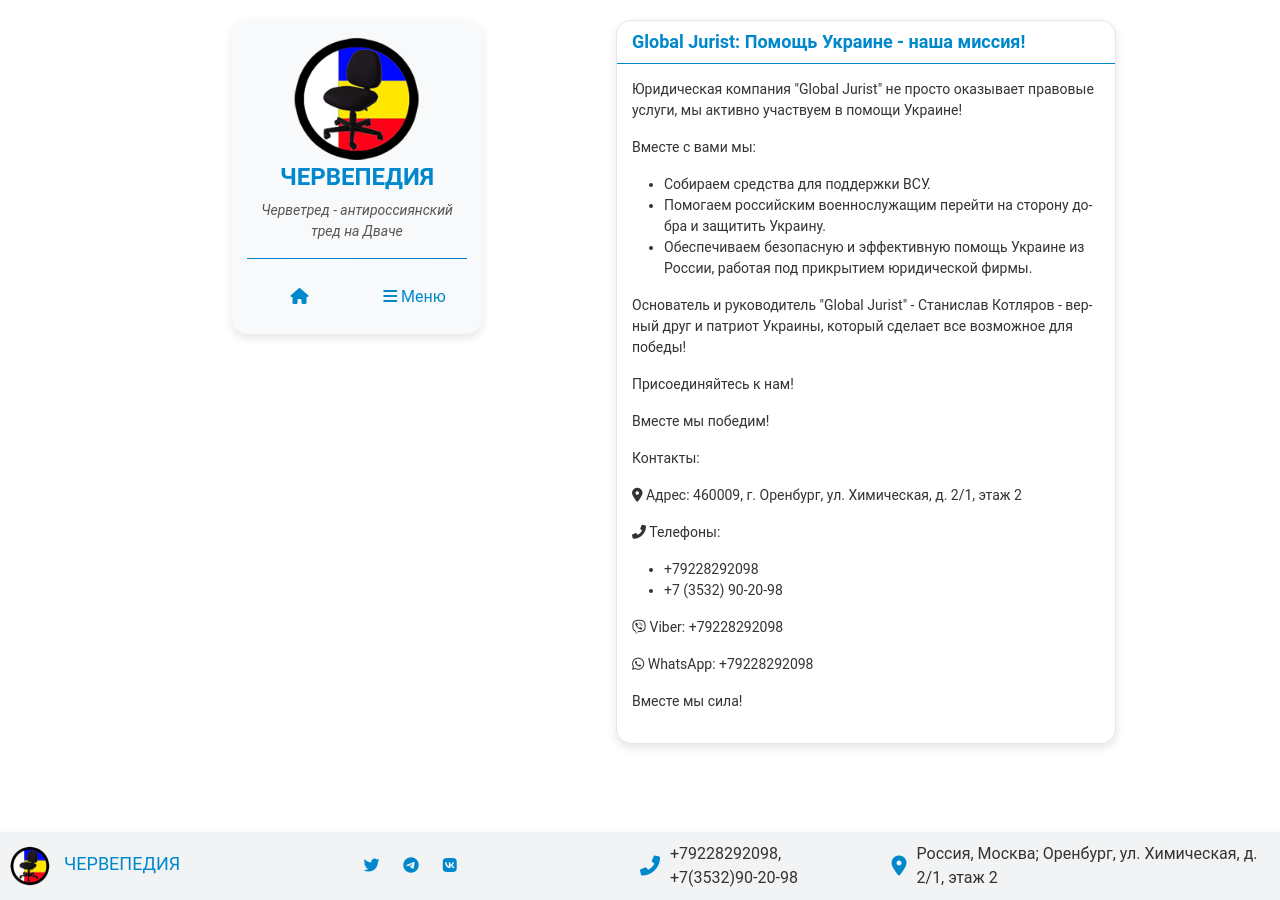
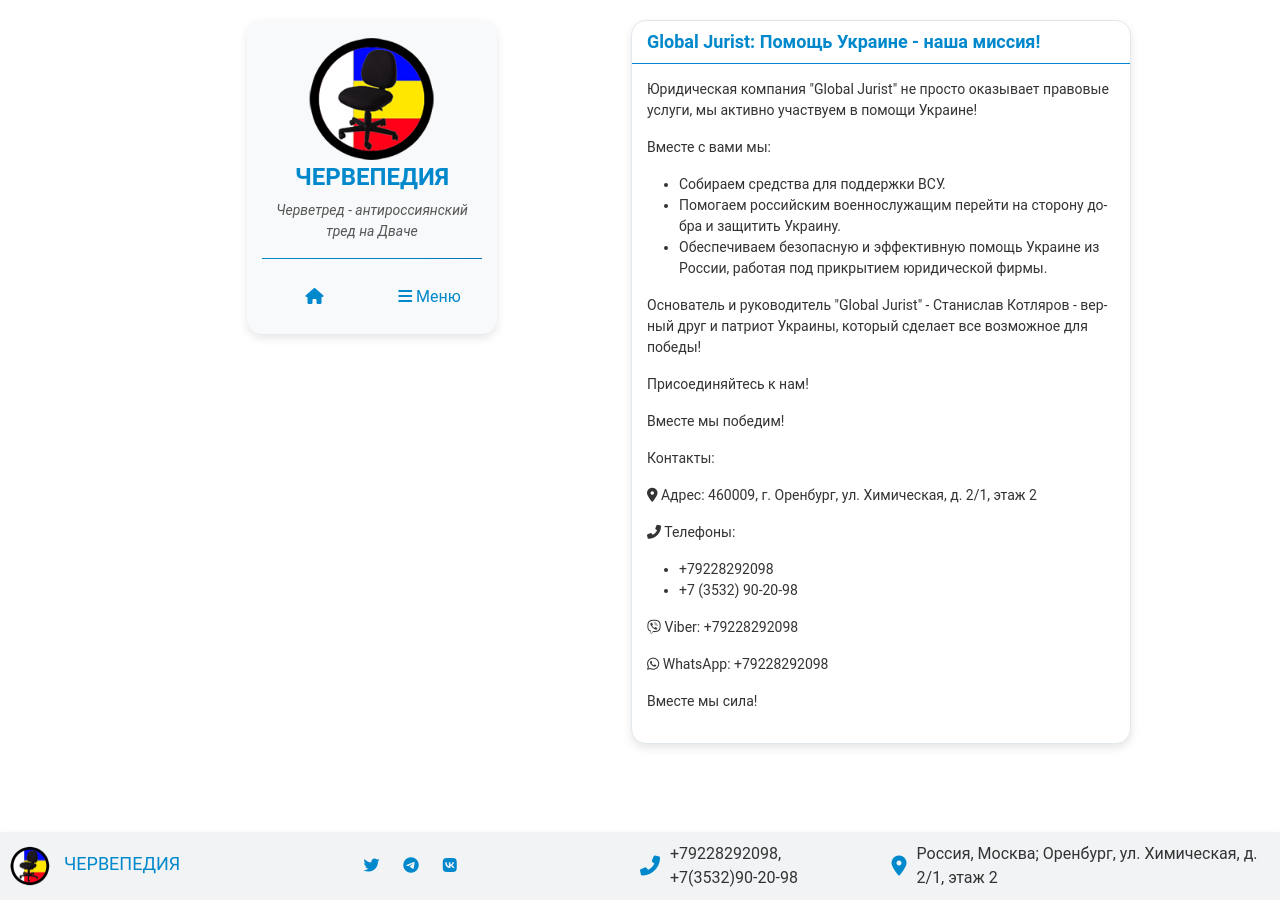
Before and after one commit to chervepedia/chervepedia.github.io, a Jekyll site: the page built from test.md, in a window 1280 px wide. Built offline with Jekyll 4.4.1, drawn with Linux system fonts in a browser that asks for light colours; comment, search, counter and statistics services are not loaded.

Commit message:
Update style.css

```diff
--- a/assets/css/style.css
+++ b/assets/css/style.css
@@ -36,7 +36,7 @@
     width: 100%;
     max-width: 1000px;
     margin-left: auto;
-    margin-right: 30px;
+    margin-right: 15px;
 }
 
 /* Стили для сайдбара */
@@ -50,7 +50,7 @@
     width: 100%;
     max-width: 300px; /* Ширина сайдбара */
     margin-left: auto;
-    margin-right: -15px;
+    margin-right: 15px;
     box-shadow: 0px 4px 10px rgba(0, 0, 0, 0.1);
     border-radius: 15px; /* Закругление краёв */
 }
```
